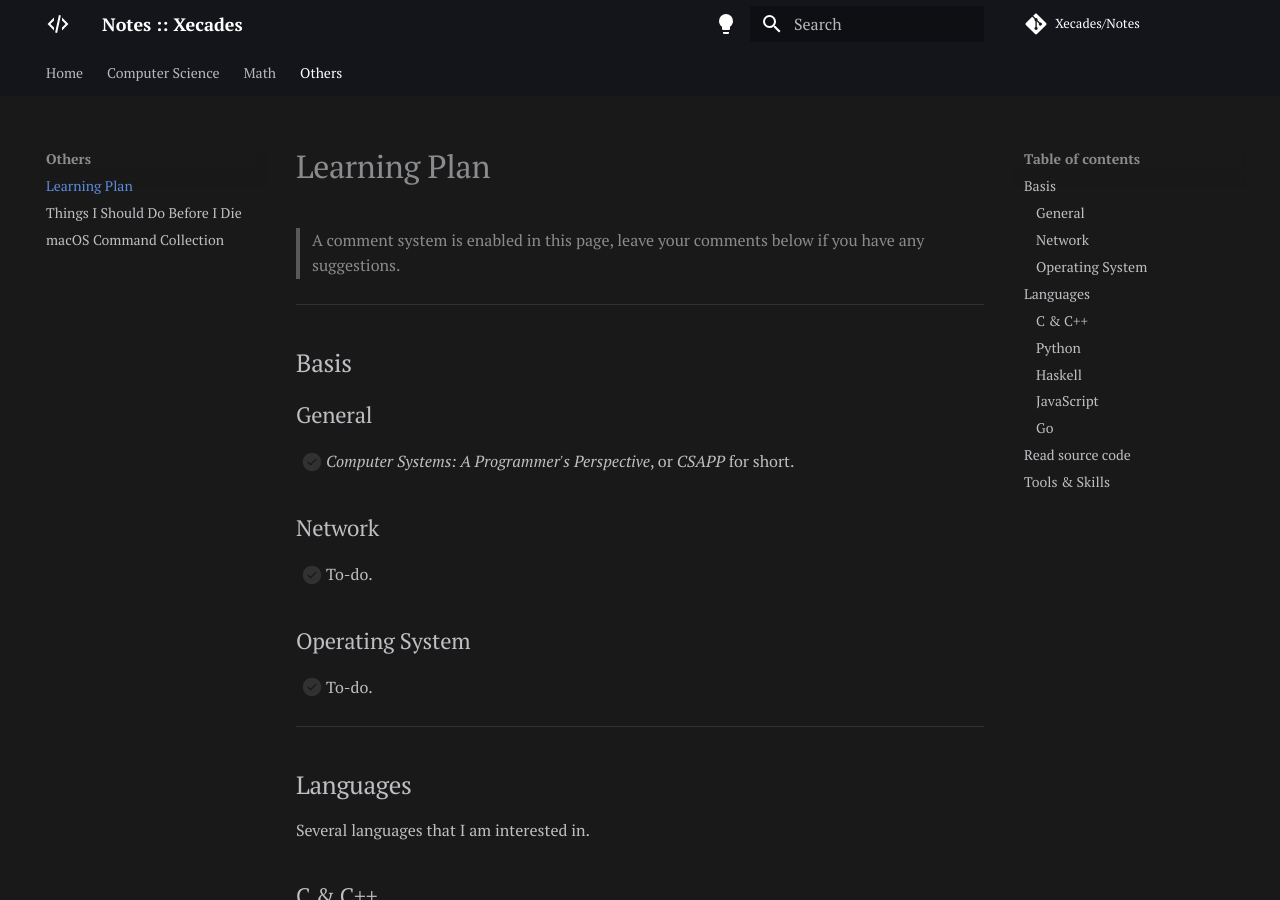
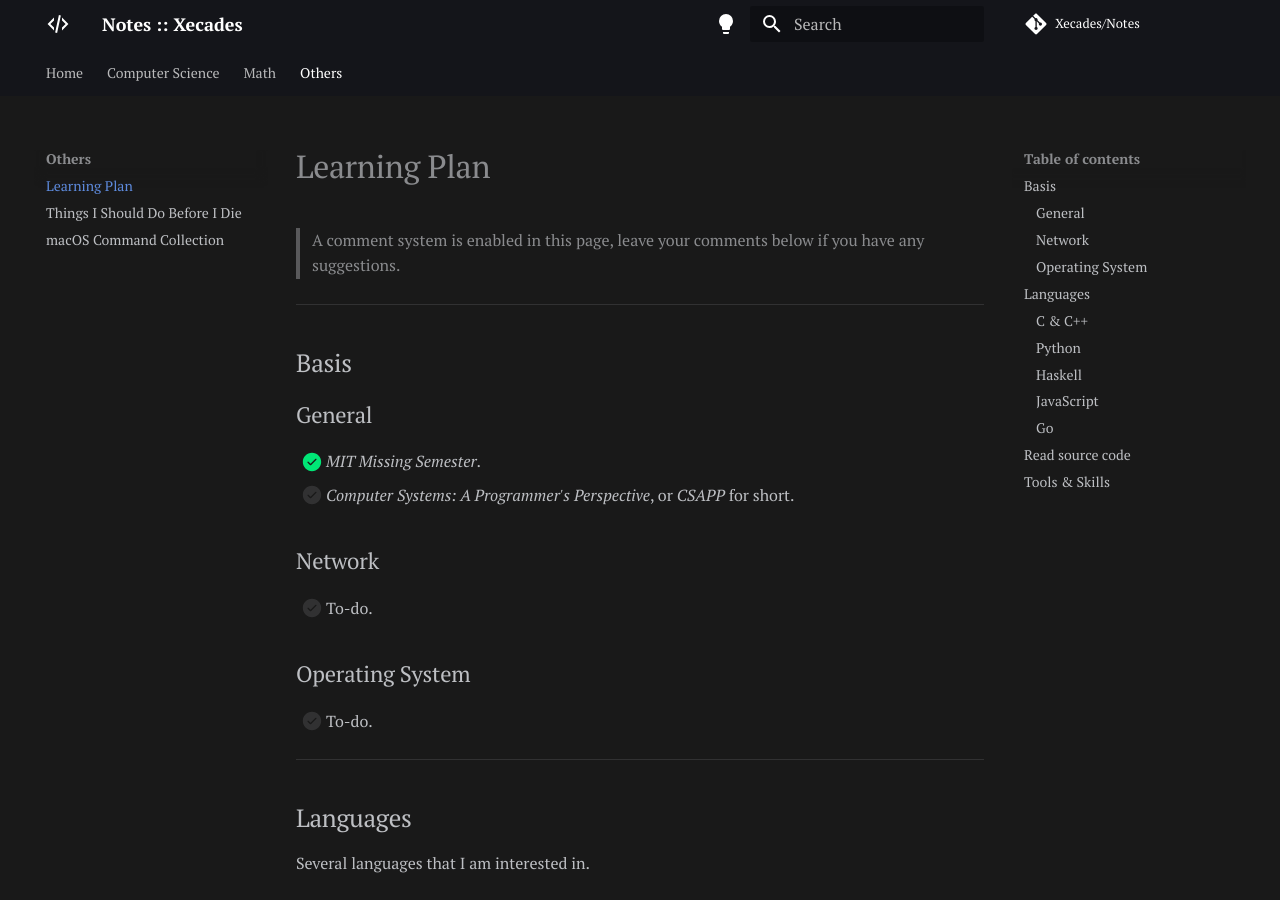
Before and after one commit to Xecades/Notes, an MkDocs documentation site: the page built from docs/others/learning-plan.md, in a window 1280 px wide and 900 px high. Built offline with MkDocs 1.6.1 and Material for MkDocs 9.7.7, drawn with Linux system fonts in a browser that asks for light colours; comment, search, counter and statistics services are not loaded.

Commit message:
docs: update learning-plan: finish MIT MS

```diff
--- a/docs/others/learning-plan.md
+++ b/docs/others/learning-plan.md
@@ -12,6 +12,7 @@ comments: true
 
 ### General
 
+ - [x] *MIT Missing Semester*.
  - [ ] *Computer Systems: A Programmer's Perspective*, or *CSAPP* for short.
 
 ### Network
```
